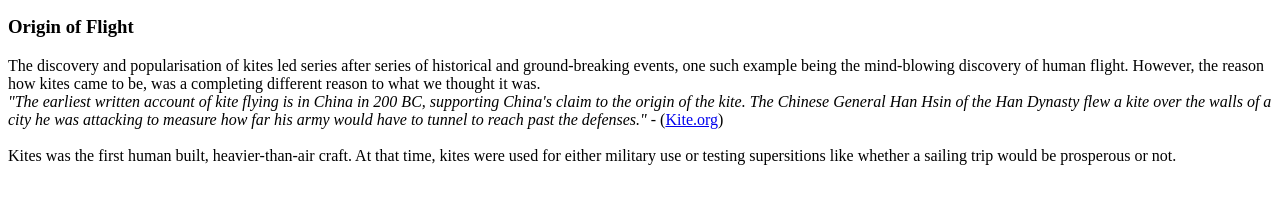
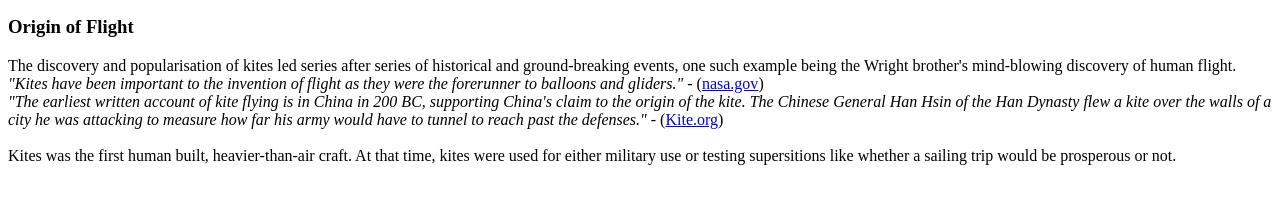
Before and after one commit to 6DollarChickenTenders/FromKiteToFlight.github.io, a plain HTML site: page index.html in a window 1280 px wide. Shown: the part 528-732 px from the top of the page. Drawn offline with Linux system fonts and the light colour scheme.

Commit message:
Update index.html

```diff
--- a/index.html
+++ b/index.html
@@ -21,8 +21,10 @@
   </p>
   <h3>Origin of Flight</h3>
   <p>
-    The discovery and popularisation of kites led series after series of historical and ground-breaking events, one such example being the mind-blowing discovery of human flight.
-    However, the reason how kites came to be, was a completing different reason to what we thought it was.<br>
+    The discovery and popularisation of kites led series after series of historical and ground-breaking events, one such example being the Wright brother's mind-blowing discovery of human flight.
+    <em>"Kites have been important to the invention of flight as they were the forerunner to balloons and gliders."</em>
+    -
+    (<a href="https://www.grc.nasa.gov/www/k-12/UEET/StudentSite/historyofflight.html">nasa.gov</a>)<br />
     <em>
       "The earliest written account of kite flying is in China in 200 BC, supporting China's claim to the origin of the kite. The Chinese General Han Hsin of the Han Dynasty flew a kite over the walls of a city he was attacking to measure how far his army would have to tunnel to reach past the defenses."
     </em>
```
